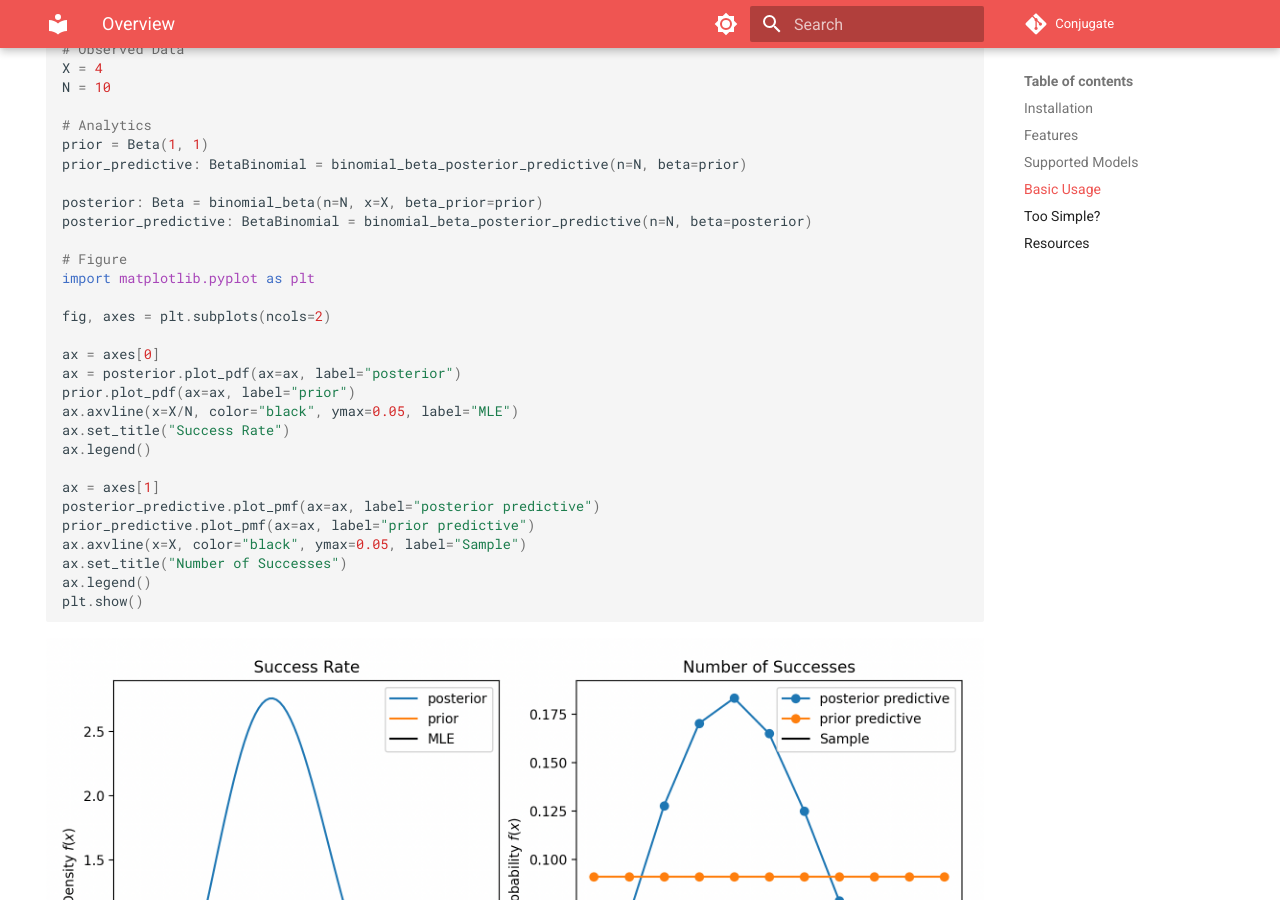
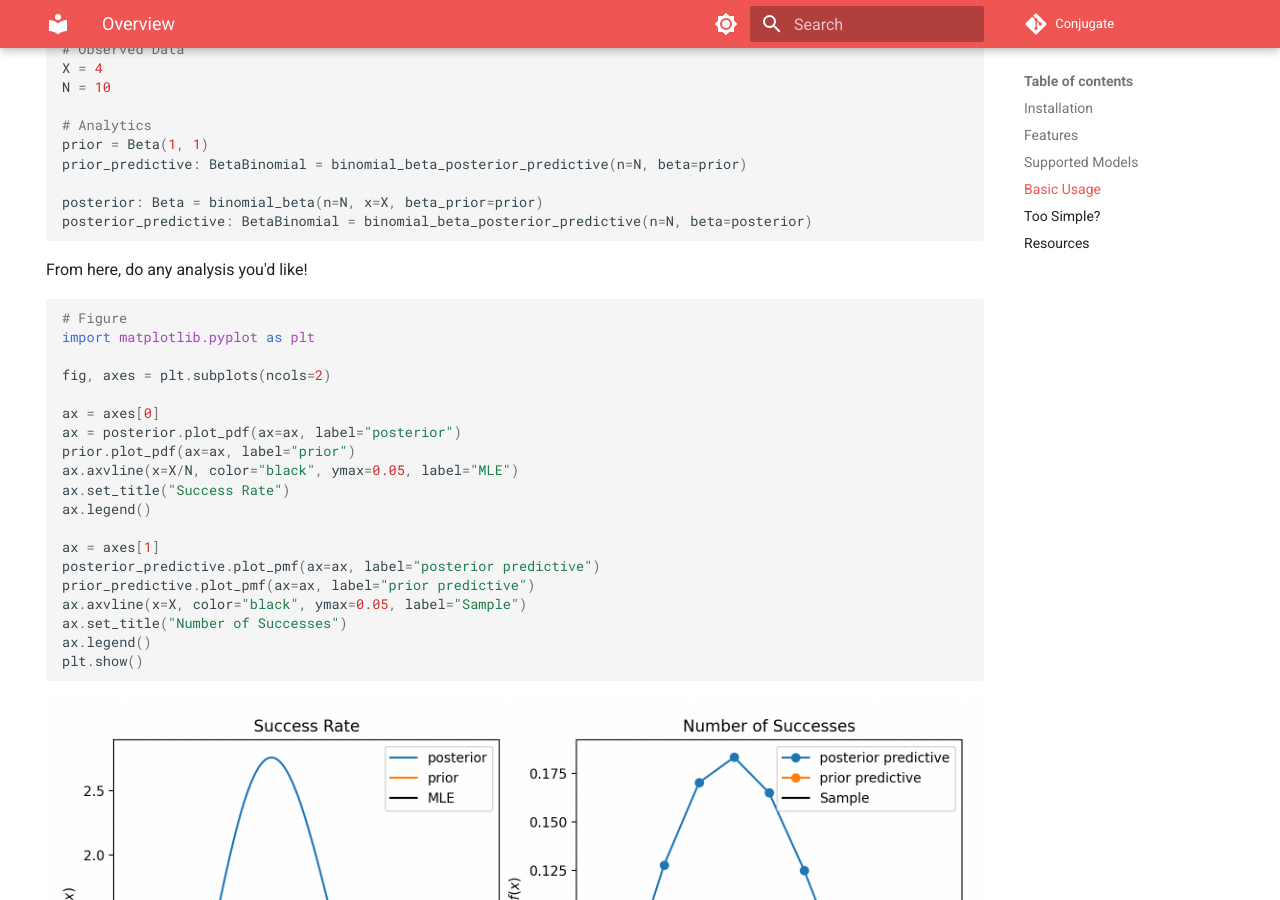
Before and after one commit to wd60622/conjugate, an MkDocs documentation site: the page built from docs/index.md, in a window 1280 px wide and 900 px high, scrolled down 1232 px. Built offline with MkDocs 1.6.1 and Material for MkDocs 9.7.7, drawn with Linux system fonts in a browser that asks for light colours; comment, search, counter and statistics services are not loaded.

Commit message:
separate out

````diff
--- a/docs/index.md
+++ b/docs/index.md
@@ -57,6 +57,11 @@ prior_predictive: BetaBinomial = binomial_beta_posterior_predictive(n=N, beta=pr
 
 posterior: Beta = binomial_beta(n=N, x=X, beta_prior=prior)
 posterior_predictive: BetaBinomial = binomial_beta_posterior_predictive(n=N, beta=posterior)
+```
+
+From here, do any analysis you'd like!
+
+```python
 
 # Figure
 import matplotlib.pyplot as plt
````
Also changed, not shown: README.md (+4 -0 lines).
